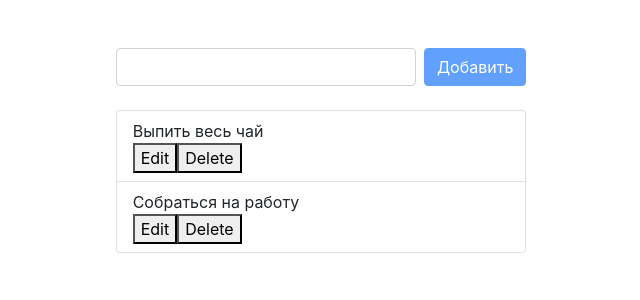
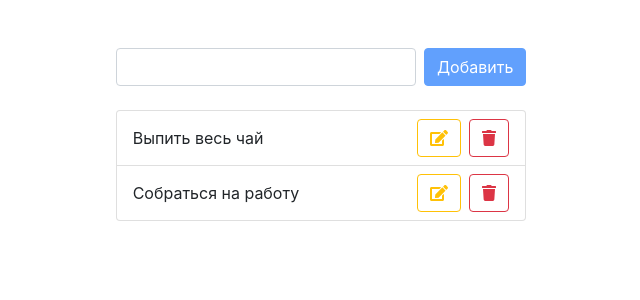
Before and after one commit to Abdyrahmanovt/react-todo-list, a React (Create React App) app: page / in a window 1280 px wide. Shown: the top 300 px of the page, without its empty margins (319-959 px from the left). Built offline with nearby package versions, Linux system fonts and the light colour scheme.

Commit message:
update project

```diff
--- a/package.json
+++ b/package.json
@@ -3,9 +3,14 @@
   "version": "0.1.0",
   "private": true,
   "dependencies": {
+    "@fortawesome/fontawesome-free": "^5.15.4",
+    "@fortawesome/fontawesome-svg-core": "^1.2.36",
+    "@fortawesome/free-solid-svg-icons": "^5.15.4",
+    "@fortawesome/react-fontawesome": "^0.1.15",
     "@testing-library/jest-dom": "^5.14.1",
     "@testing-library/react": "^11.2.7",
     "@testing-library/user-event": "^12.8.3",
+    "nanoid": "^3.1.25",
     "react": "^17.0.2",
     "react-dom": "^17.0.2",
     "react-scripts": "4.0.3",
--- a/src/components/Todo/index.js
+++ b/src/components/Todo/index.js
@@ -1,4 +1,8 @@
 import React, {useState} from 'react';
+import {FontAwesomeIcon} from '@fortawesome/react-fontawesome'
+import {faTrash, faEdit} from '@fortawesome/free-solid-svg-icons'
+import {nanoid} from 'nanoid'
+import TodoItem from "../TodoItem";
 
 const Todo = () => {
     const [todos, setTodos] = useState([
@@ -17,28 +21,28 @@ const Todo = () => {
     }
     const addTodo = () => {
         const newTodo = {
-            id: todos[todos.length - 1].id + 1 || 1,
+            id: nanoid(),    //todos[todos.length] ?todos[todos.length - 1].id +1  : 1
             title: value
         }
         setTodos([...todos, newTodo])
+        setValue('')
     }
+
+    const deleteTodo = (id) => {
+        setTodos(todos.filter(item => item.id !== id))
+    }
+
     return (
         <div className='row my-5'>
             <div className="col-md-4 offset-md-4">
                 <div className="d-flex mb-4">
-                    <input type="text" className='form-control me-2' onChange={handleInput}/>
+                    <input type="text" className='form-control me-2' value={value} onChange={handleInput}/>
                     <button className="btn btn-primary" onClick={addTodo} disabled={!value.trim()}>Добавить</button>
                 </div>
                 <ul className='list-group'>
                     {
                         todos.map(item =>
-                            <li key={item.id} className='list-group-item'>
-                                {item.title}
-                                <div>
-                                    <button type='button'>Edit</button>
-                                    <button type='button'>Delete</button>
-                                </div>
-                            </li>
+                            <TodoItem item={item}  deleteTodo={deleteTodo}/>
                         )
                     }
                 </ul>
--- /dev/null
+++ b/src/components/TodoItem/index.js
@@ -0,0 +1,31 @@
+import React, {useState} from 'react';
+import {FontAwesomeIcon} from "@fortawesome/react-fontawesome";
+import {faEdit, faTrash} from "@fortawesome/free-solid-svg-icons";
+
+const TodoItem = ({item, deleteTodo}) => {
+    const [isEdit, setIsEdit] = useState(false)
+    const handleEdit = () => {
+        setIsEdit(true)
+    }
+
+    return (
+        <li key={item.id} className='list-group-item d-flex justify-content-between align-items-center'>
+            {
+                isEdit ? <input type="text" className='form-control'value={item.title} /> :
+                    <span>{item.title}</span>
+            }
+            <div className='d-flex'>
+                <button type='button' className='btn btn-outline-warning me-2 '
+                        onClick={handleEdit}>
+                    <FontAwesomeIcon icon={faEdit}/>
+                </button>
+                <button type='button' className='btn btn-outline-danger' onClick={() => deleteTodo(item.id)}>
+                    <FontAwesomeIcon icon={faTrash}/>
+                </button>
+            </div>
+        </li>
+
+    );
+};
+
+export default TodoItem;
```
Also changed, not shown: 1 other file (tests, documents, lock files or other folders).
